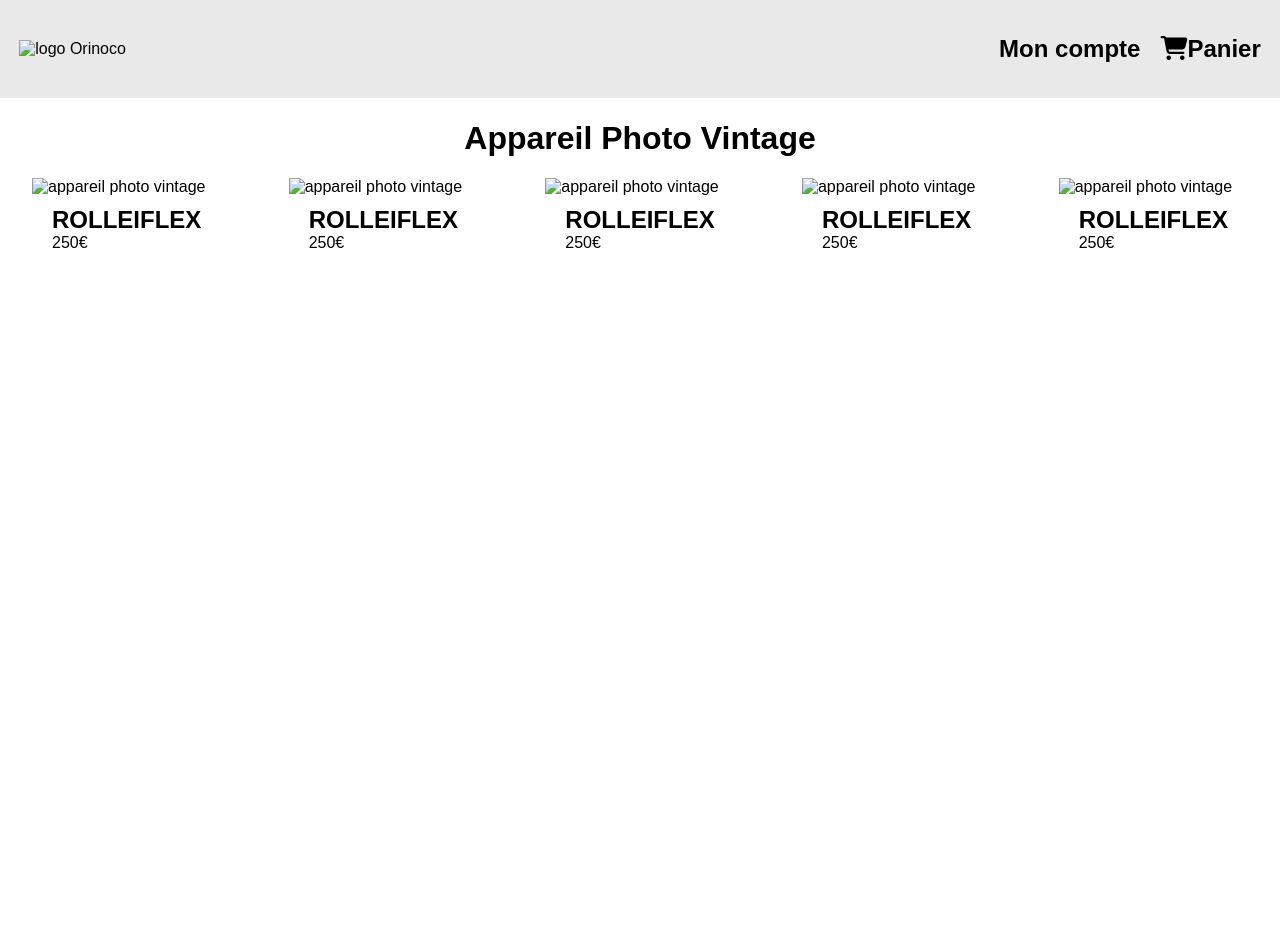
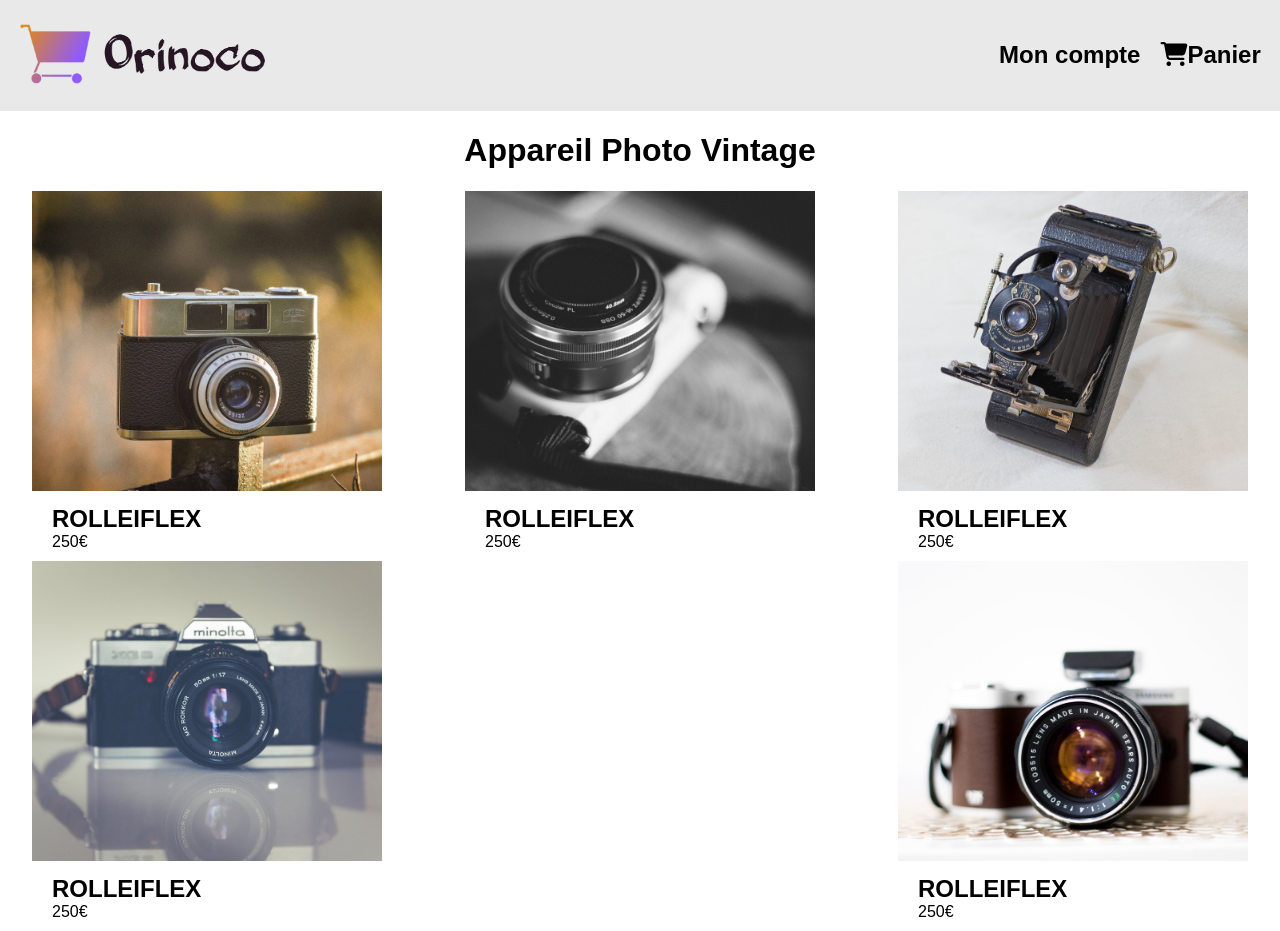
Before and after one commit to Chantalak/P5_01_lienGithub, a plain HTML site: page FRONTEND/index.html in a window 1280 px wide. Before the commit the page ends 800 px from the top, so only its background shows below. Drawn offline with Linux system fonts and the light colour scheme; no server answers; a web font is replaced by a local one.

Commit message:
mise en place html et css page d'accueil

```diff
--- a/FRONTEND/index.html
+++ b/FRONTEND/index.html
@@ -2,6 +2,7 @@
 <html lang="fr">
     <head>
         <meta charset="utf-8">
+        <meta http-equiv="X-UA-Compatible" content="IE=edge,chrome=1">
         <meta name="viewport" content="width=device-width, initial-scale=1.0">
 
         <link rel="preconnect" href="https://fonts.gstatic.com">
@@ -17,7 +18,7 @@
         <div id="bloc_page">
             <header class="header">
                 <a href="#">
-                    <img class="logo" src="images/logo.png" alt="logo Orinoco"/>
+                    <img class="logo" src="/BACKEND/images/logo.png" alt="logo Orinoco"/>
                 </a>
                 <nav class="nav">
                     <ul class="menu">
@@ -35,7 +36,7 @@
                     <div class="box">
                         <a href="produit.html" class="produit">
                             <div >
-                                <img class="image" src="images/vcam_1.jpg" alt="appareil photo vintage">
+                                <img class="image" src="/BACKEND/images/vcam_1.jpg" alt="appareil photo vintage">
                             </div>
                             <div class="details">
                                 <h2 class="name">ROLLEIFLEX</h2>
@@ -45,7 +46,7 @@
 
                          <a href="produit.html" class="produit">
                             <div >
-                                <img class="image" src="images/vcam_2.jpg" alt="appareil photo vintage">
+                                <img class="image" src="/BACKEND/images/vcam_2.jpg" alt="appareil photo vintage">
                             </div>
                             <div class="details">
                                 <h2 class="name">ROLLEIFLEX</h2>
@@ -55,7 +56,7 @@
 
                          <a href="produit.html" class="produit">
                             <div >
-                                <img class="image" src="images/vcam_3.jpg" alt="appareil photo vintage">
+                                <img class="image" src="/BACKEND/images/vcam_3.jpg" alt="appareil photo vintage">
                             </div>
                             <div class="details">
                                 <h2 class="name">ROLLEIFLEX</h2>
@@ -65,7 +66,7 @@
 
                           <a href="produit.html" class="produit">
                             <div >
-                                <img class="image" src="images/vcam_4.jpg" alt="appareil photo vintage">
+                                <img class="image" src="/BACKEND/images/vcam_4.jpg" alt="appareil photo vintage">
                             </div>
                             <div class="details">
                                 <h2 class="name">ROLLEIFLEX</h2>
@@ -75,7 +76,7 @@
 
                         <a href="produit.html" class="produit">
                             <div >
-                                <img class="image" src="images/vcam_5.jpg" alt="appareil photo vintage">
+                                <img class="image" src="/BACKEND/images/vcam_5.jpg" alt="appareil photo vintage">
                             </div>
                             <div class="details">
                                 <h2 class="name">ROLLEIFLEX</h2>
@@ -89,9 +90,11 @@
             </main>
 
         </div>
+
+        <!--script-->
+        <script type="text/javascript" src="index.js"></script>
     </body>
 
-    <!--script-->
-    <script type="text/javascript" src="index.js"></script>
+
 
 </html>
--- a/FRONTEND/index.js
+++ b/FRONTEND/index.js
@@ -0,0 +1,12 @@
+fetch ("http://localhost:3000/api/cameras")
+  .then(function(res) {
+    if (res.ok) {
+      return res.json();
+    }
+  })
+  .then(function(value) {
+    console.log(value);
+  })
+  .catch(function(err) {
+    // Une erreur est survenue
+  });
```
